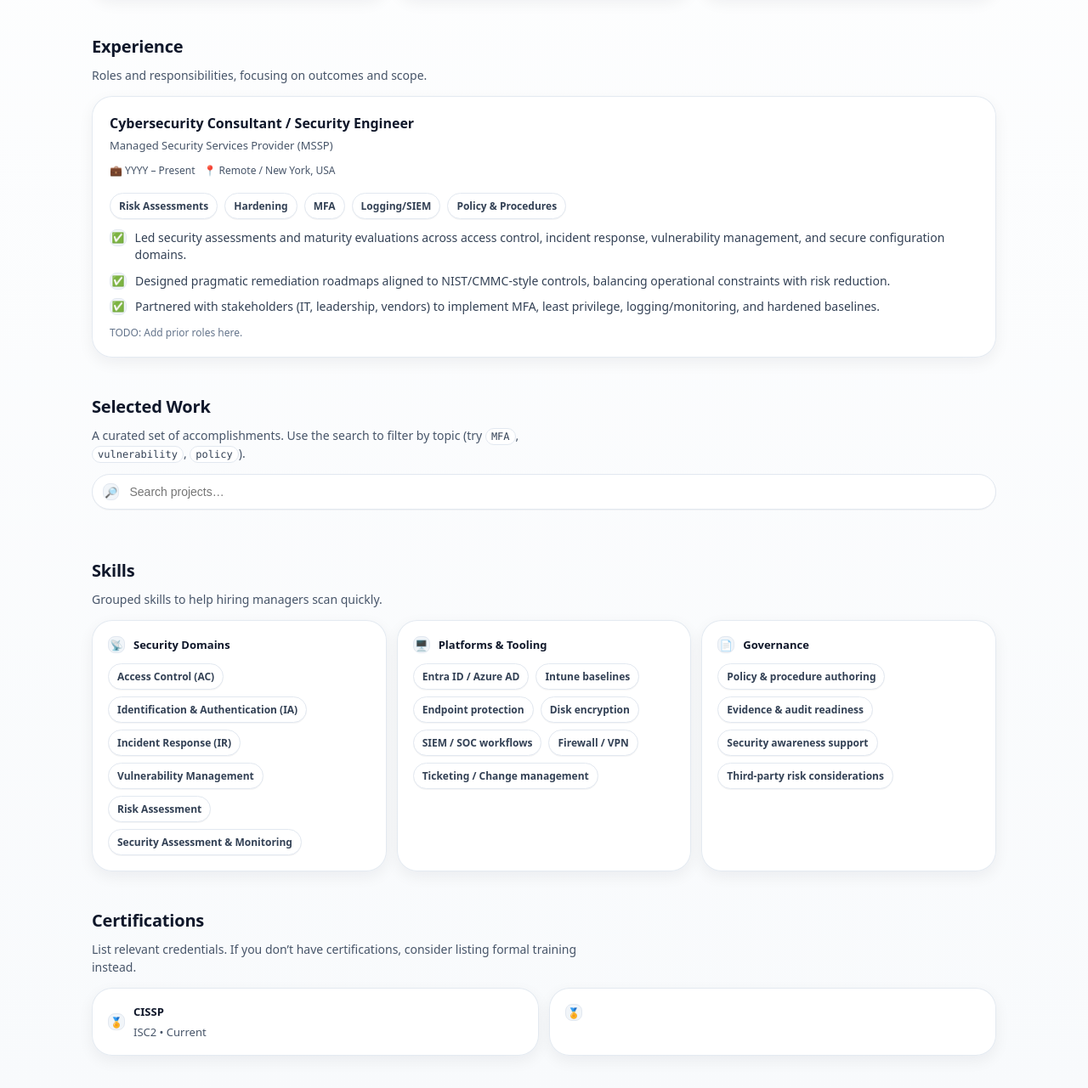
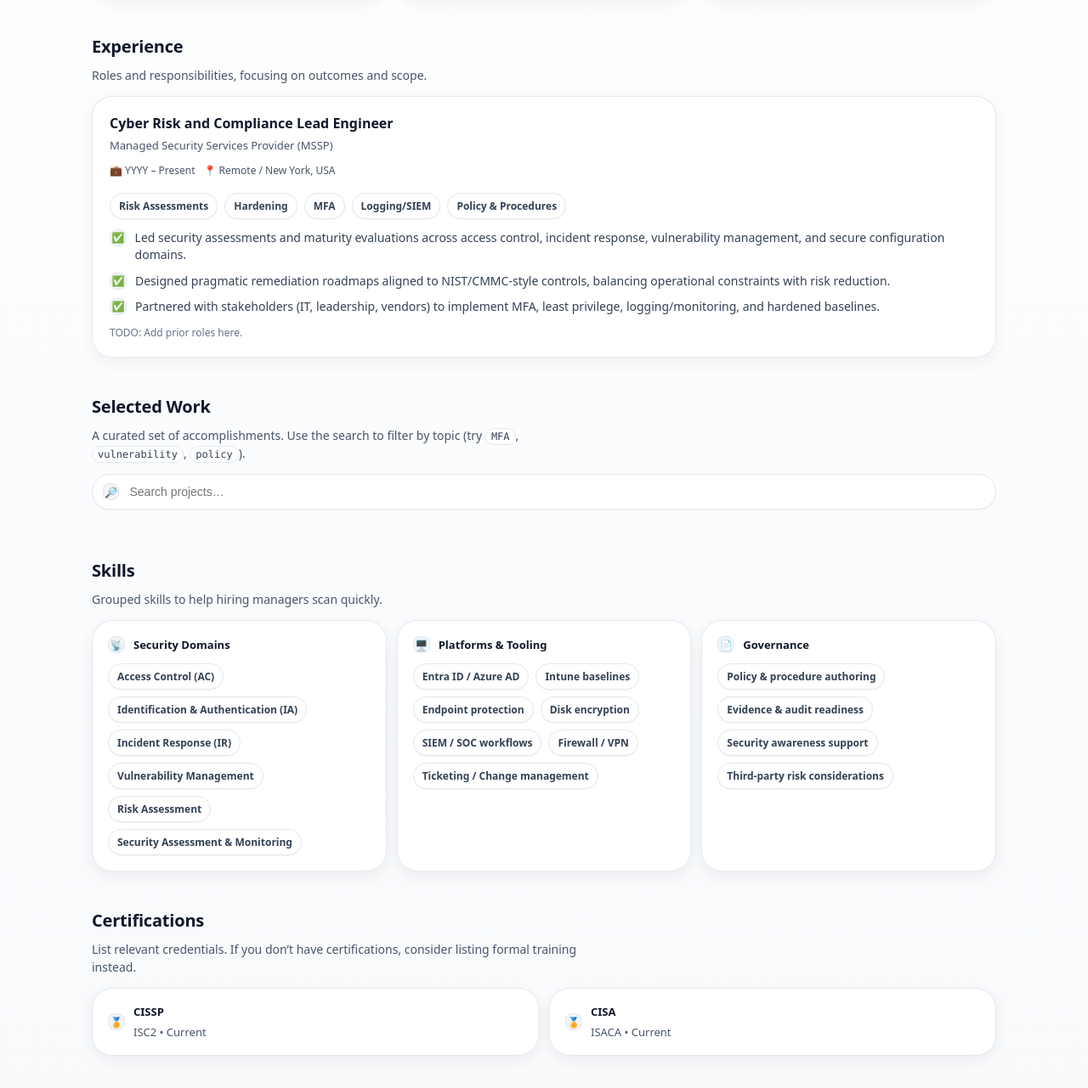
Before and after one commit to bbeals-cyber/myaccomplishments, a plain HTML site: page index.html in a window 1280 px wide. Shown: the part 1233-2514 px from the top of the page at 85% size. Drawn offline with Linux system fonts and the light colour scheme.

Commit message:
Update job title and certification details

```diff
--- a/index.html
+++ b/index.html
@@ -499,7 +499,7 @@
 
           <div class="card pad2" style="margin-top:14px;">
             <div style="display:flex;flex-direction:column;gap:6px;">
-              <div style="font-weight:900;font-size:16px;">Cybersecurity Consultant / Security Engineer</div>
+              <div style="font-weight:900;font-size:16px;">Cyber Risk and Compliance Lead Engineer</div>
               <div style="color:var(--muted);font-size:13px;">Managed Security Services Provider (MSSP)</div>
               <div style="display:flex;flex-wrap:wrap;gap:10px;color:var(--muted);font-size:12px;margin-top:6px;">
                 <span>💼 YYYY – Present</span>
@@ -621,4 +621,8 @@
             </div>
             <div class="card pad">
               <div style="display:flex;gap:10px;align-items:center;">
-                <span class="icon">🏅
+                <span class="icon">🏅</span>
+                <div>
+                  <div style="font-weight:900;font-size:13px;">CISA</div>
+                  <div style="margin-top:6px;color:var(--muted);font-size:13px;">ISACA • Current</div>
+                </div>
```
